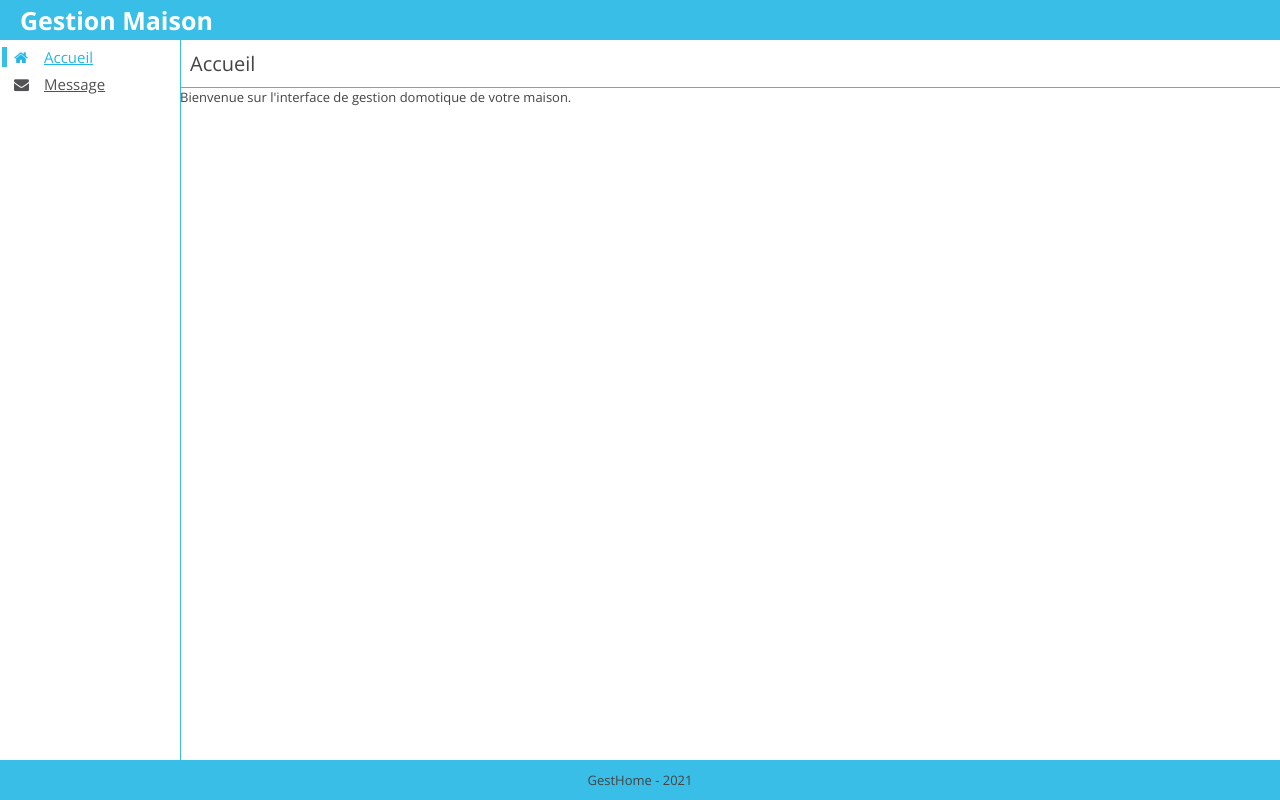
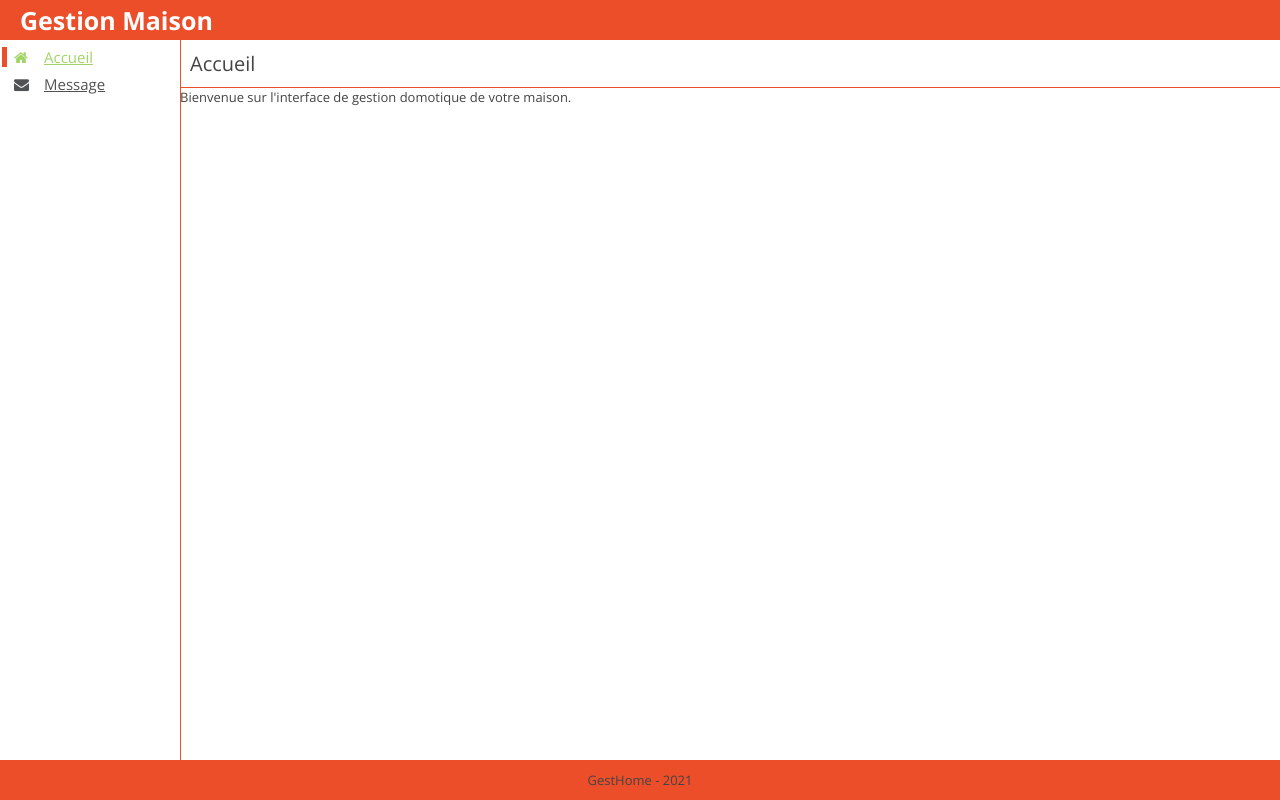
Before and after one commit to Weefle/GestHome, a PHP site: page / in a window 1280 px wide. Run offline with PHP 8.4, Linux system fonts and the light colour scheme; data that the repository does not hold is empty.

Commit message:
Modified probe's css

```diff
--- a/css/style.css
+++ b/css/style.css
@@ -31,7 +31,7 @@ select.select:focus { background-color:#fff; border-color:rgba(0, 0, 0, 0.25); b
 .btn,
 input[type="button"],
 input[type="submit"],
-button { cursor:pointer; background-color:#5db2ff; color:#ffffff; padding:6px 12px; font-weight:bold; border-radius:2px; border:0; }
+button { cursor:pointer; background-color:#a0d468; color:#ffffff; padding:6px 12px; font-weight:bold; border-radius:2px; border:0; }
 
 .btn:hover,
 input[type="button"]:hover,
@@ -54,24 +54,24 @@ button:hover { background-color:#70BAFD; }
 .colorVert { color:#a0d468; }
 
 /* Header */
-#header { position:absolute; top:0; right:0; height:40px; left:0; background-color:#39BEE7; padding-left:20px; font-weight:bold; color:#FFFFFF; font-size:25px; line-height:40px; }
+#header { position:absolute; top:0; right:0; height:40px; left:0; background-color:#ed4e2a; padding-left:20px; font-weight:bold; color:#FFFFFF; font-size:25px; line-height:40px; }
 
 /* Menu */
-#menu { position:absolute; top:40px; bottom:40px; left:0; width:180px; border-right:1px solid #39BEE7; }
+#menu { position:absolute; top:40px; bottom:40px; left:0; width:180px; border-right:1px solid #ed4e2a; }
 #menu ul { margin:0; padding:0; margin-top:5px; list-style:none; }
 #menu ul li { border-left:5px solid #FFFFFF; lline-height:20px; margin:7px 2px; padding-left:7px; }
-#menu ul li.selected { border-color:#39BEE7; }
+#menu ul li.selected { border-color:#ed4e2a; }
 #menu ul li a { color:#515253; font-weight:normal; font-size:15px; }
 #menu ul li a span.fa { margin-right:5px; width:25px; }
-#menu ul li.selected a { color:#23b7e5; }
+#menu ul li.selected a { color:#a0d468; }
 
 /* content */
 #content { position:absolute; top:40px; bottom:40px; left:180px; right:0; overflow:auto; }
-#content .contentTitre { padding:10px; border-bottom:1px solid #39BEE7; font-size:20px; }
+#content .contentTitre { padding:10px; border-bottom:1px solid #ed4e2a; font-size:20px; }
 #content .contentContent { }
 
 /* Footer */
-#footer { position:absolute; bottom:0; right:0; height:40px; left:0; background-color:#39BEE7; line-height:40px; text-align:center; }
+#footer { position:absolute; bottom:0; right:0; height:40px; left:0; background-color:#ed4e2a; line-height:40px; text-align:center; }
 
 /* Page Message */
 #pageMessage { }
@@ -85,7 +85,7 @@ button:hover { background-color:#70BAFD; }
 #pageGroupe .sonde .content .image { float:left; width:49.9%; text-align:center; }
 #pageGroupe .sonde .content .image img { width:90%; }
 
-#pageGroupe .sonde.typeSonde5 { }
+#pageGroupe .sonde.typeSonde5 { border-radius: 50%; box-shadow: inset .2em -.2em #515253 }
 #pageGroupe .sonde.typeSonde5 .imageSeule { text-align:center; }
 #pageGroupe .sonde.typeSonde5 .imageSeule img { height:140px; margin-top:10px; cursor:pointer; }
 #pageGroupe .sonde.typeSonde5 .blocBtn { text-align:right; margin-top:-23px; margin-right:10px; }
```
